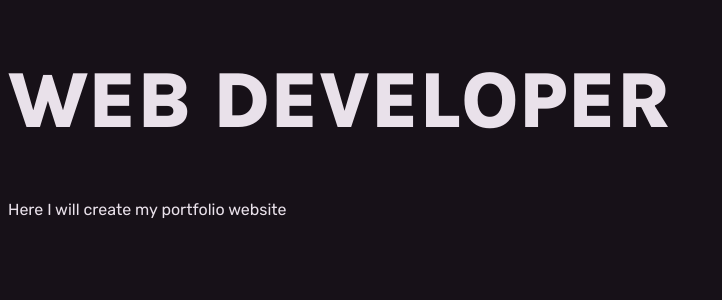
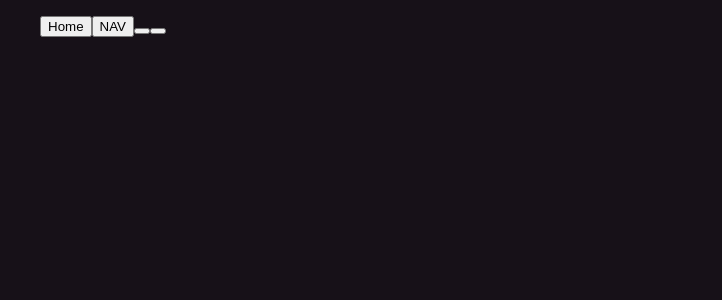
Before and after one commit to RVilums/portfolio-main, a React (Create React App) app: page / in a window 1280 px wide. Shown: the top 300 px of the page, without its empty margins (0-722 px from the left). Built offline with nearby package versions, Linux system fonts and the light colour scheme.

Commit message:
Add files via upload

```diff
--- a/src/App.js
+++ b/src/App.js
@@ -1,11 +1,21 @@
 import "./global.styles.scss";
+import MainWrapper from "./components/layout/main-wrapper";
+import Button from "./components/common/button";
 
 function App() {
   return (
-    <>
-      <h1>WEB DEVELOPER</h1>
-      <p>Here I will create my portfolio website</p>
-    </>
+    <MainWrapper>
+      <header className="header">
+        <nav>
+          <ul>
+            <Button buttonType="btn">Home</Button>
+            <Button buttonType="btn">NAV</Button>
+            <Button buttonType="btn"></Button>
+            <Button buttonType="btn"></Button>
+          </ul>
+        </nav>
+      </header>
+    </MainWrapper>
   );
 }
 
--- /dev/null
+++ b/src/components/common/button.jsx
@@ -0,0 +1,21 @@
+import "./button.styles.scss";
+
+import { NavLink } from "react-router-dom";
+
+const Button = (props) => {
+  let buttonComponent;
+  if (props.buttonType === "nav-link") {
+    buttonComponent = <NavLink>{props.children}</NavLink>;
+  }
+  if (props.buttonType === "link") {
+    buttonComponent = <a>{props.children}</a>;
+  }
+
+  if (props.buttonType === "btn") {
+    buttonComponent = <button>{props.children}</button>;
+  }
+
+  return buttonComponent;
+};
+
+export default Button;
--- /dev/null
+++ b/src/components/layout/main-wrapper.jsx
@@ -0,0 +1,13 @@
+import { useContext } from "react";
+import { ThemeContext } from "../../contexts/theme.context";
+
+const MainWrapper = (props) => {
+  const { themeChange } = useContext(ThemeContext);
+  return (
+    <div className={`main ${themeChange ? "main__light" : "main__dark"}`}>
+      {props.children}
+    </div>
+  );
+};
+
+export default MainWrapper;
--- /dev/null
+++ b/src/contexts/theme.context.jsx
@@ -0,0 +1,22 @@
+import { useState, createContext } from "react";
+
+export const ThemeContext = createContext();
+
+export const ThemeContextProvider = ({ children }) => {
+  const [themeChange, setThemeChange] = useState(false);
+
+  const changeThemeHandler = () => {
+    setThemeChange((prevState) => !prevState);
+  };
+
+  const contextValue = {
+    changeThemeHandler,
+    themeChange,
+  };
+
+  return (
+    <ThemeContext.Provider value={contextValue}>
+      {children}
+    </ThemeContext.Provider>
+  );
+};
--- a/src/global.styles.scss
+++ b/src/global.styles.scss
@@ -23,7 +23,24 @@ h1 {
 }
 
 body {
-  background: var(--background);
   font-family: "Rubik", sans-serif;
-  color: var(--text);
+  position: relative;
 }
+
+.main {
+  position: fixed;
+  top: 0;
+  left: 0;
+  right: 0;
+  bottom: 0;
+
+  &__dark {
+    color: var(--text);
+    background: var(--background);
+  }
+
+  &__light {
+    color: var(--text-2);
+    background: var(--background-2);
+  }
+}
--- a/src/index.js
+++ b/src/index.js
@@ -1,10 +1,13 @@
 import React from "react";
 import ReactDOM from "react-dom/client";
 import App from "./App";
+import { ThemeContextProvider } from "./contexts/theme.context";
 
 const root = ReactDOM.createRoot(document.getElementById("root"));
 root.render(
   <React.StrictMode>
-    <App />
+    <ThemeContextProvider>
+      <App />
+    </ThemeContextProvider>
   </React.StrictMode>
 );
```
Also changed, not shown: src/components/common/button.styles.scss (added), src/hooks/useLightMode.hook.jsx (added).
